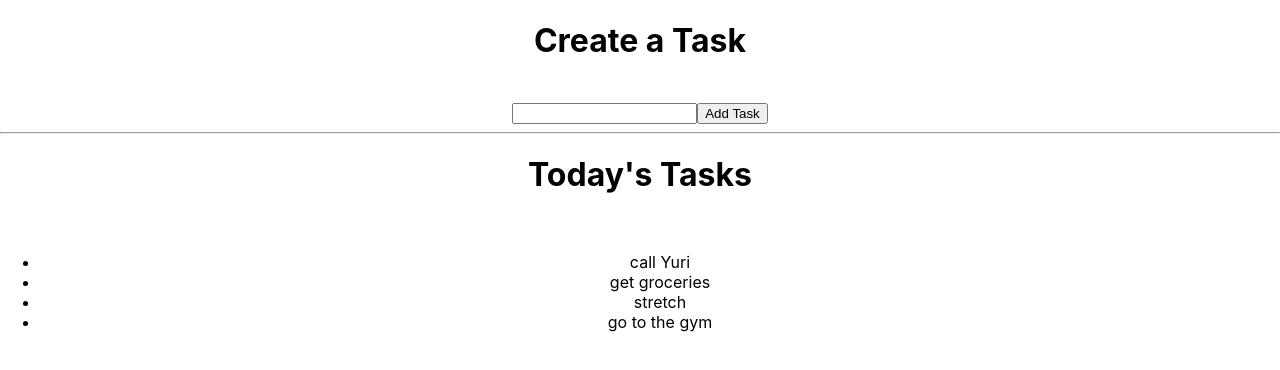
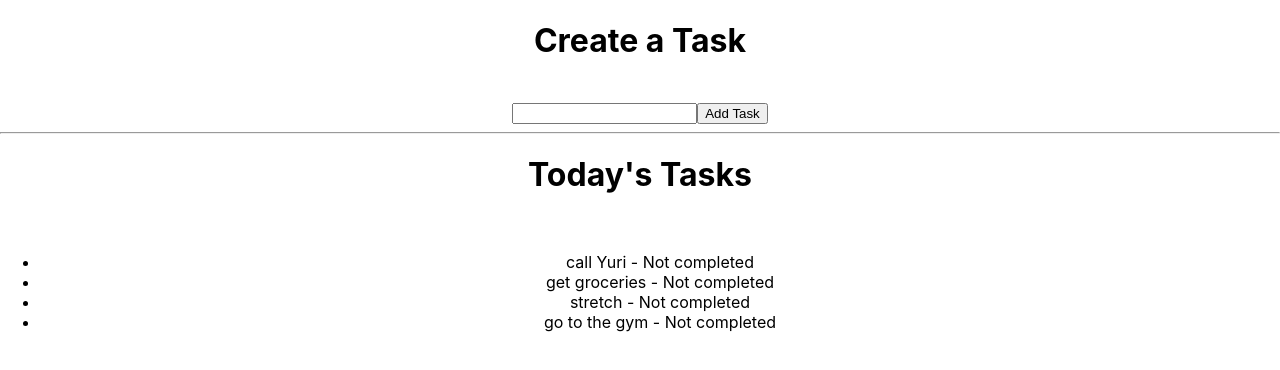
Before and after one commit to dashalary/daily-planner, a React (Create React App) app: page / in a window 1280 px wide. Shown: the top 370 px of the page. Built offline with nearby package versions, Linux system fonts and the light colour scheme; data requests are answered from the project's data file.

Commit message:
added completed property to tasks

```diff
--- a/src/containers/Tasks.js
+++ b/src/containers/Tasks.js
@@ -7,7 +7,7 @@ function Tasks() {
         <MyContext.Consumer>
         {context => {
             console.log("Rendering")
-            const tasks = context.tasks.map(task => <li key={task.description}>{task.description}</li>);
+            const tasks = context.tasks.map(task => <li key={task.id}>{task.description} - {task.complete ? "Completed" : "Not completed"}</li>);
             return (
                 <div className="App">
                     <h1>Create a Task</h1>
```
